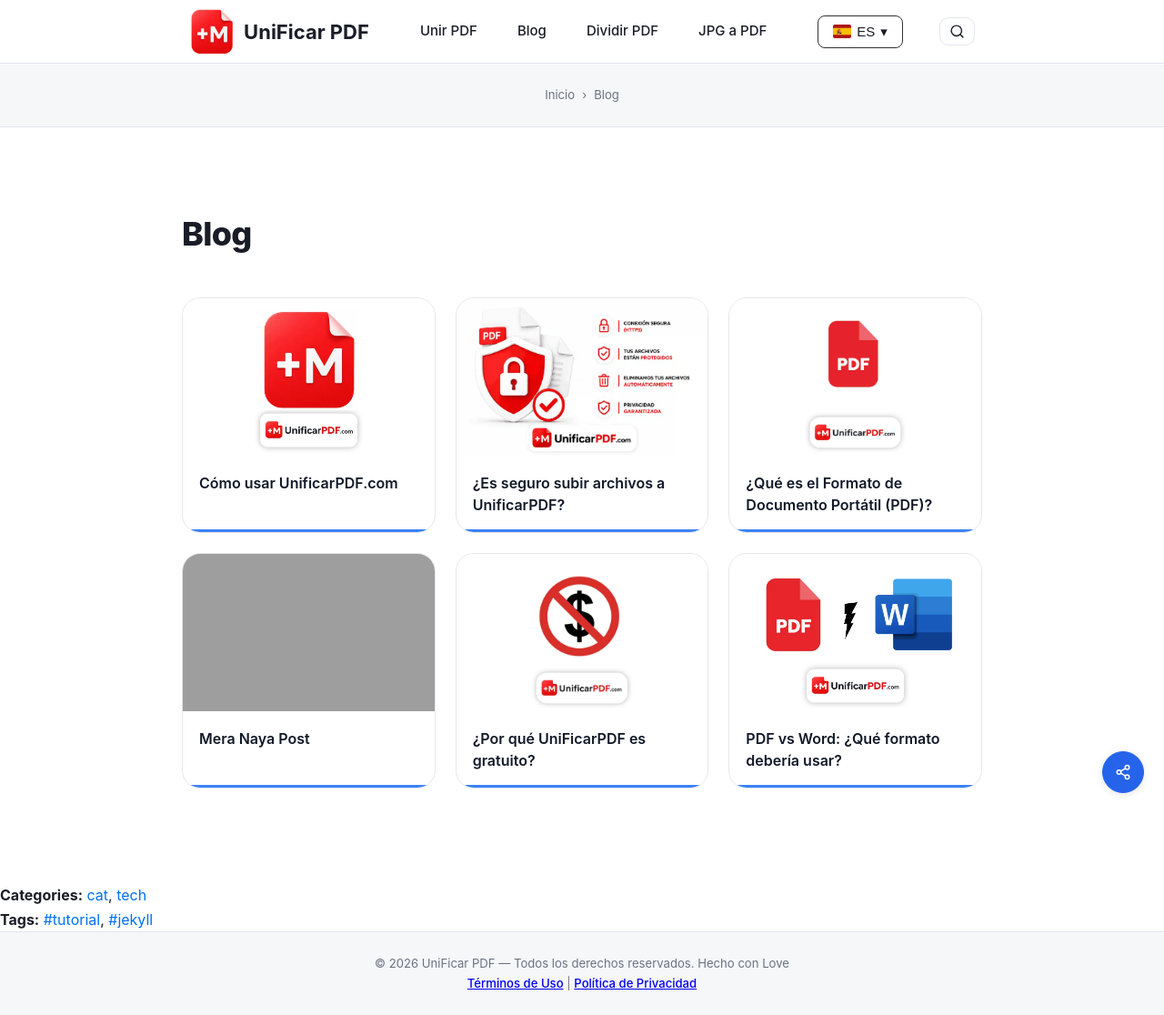
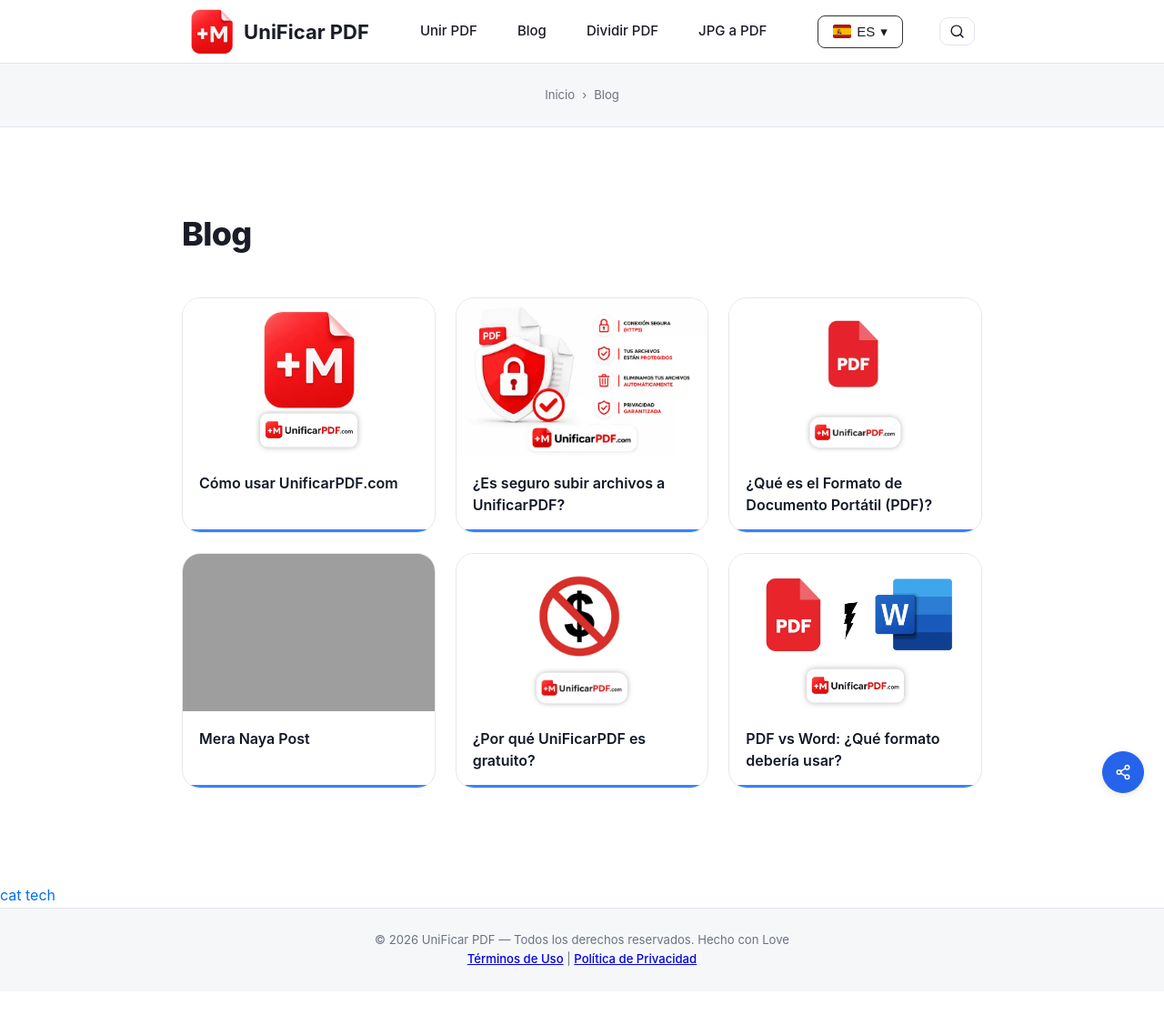
Before and after one commit to rforrupesh/jekyllmultilingual, a Jekyll site: the page built from _posts/es/2026-04-28-postcat.md, in a window 1280 px wide. Shown: the whole page at 91% size. Built offline with Jekyll 4.4.1, drawn with Linux system fonts in a browser that asks for light colours; after the commit the page ends 1090 px from its top, so only the background shows below that; grey boxes are pictures that could not be loaded.

Commit message:
Update blog.html

```diff
--- a/_layouts/blog.html
+++ b/_layouts/blog.html
@@ -115,18 +115,6 @@
 </section>
 
 
-<!-- Categories Display -->
-<div class="post-categories">
-  <strong>Categories:</strong>
-  {% for cat in page.category %}
-    <a href="{{ '/category.html' | relative_url }}?c={{ cat | slugify }}">{{ cat }}</a>{% unless forloop.last %}, {% endunless %}
-  {% endfor %}
-</div>
-
-<!-- Tags Display -->
-<div class="post-tags">
-  <strong>Tags:</strong>
-  {% for tag in page.tags %}
-    <a href="{{ '/tag.html' | relative_url }}?t={{ tag | slugify }}换">#{{ tag }}</a>{% unless forloop.last %}, {% endunless %}
-  {% endfor %}
-</div>
+{% for cat in page.categories %}
+  <a href="{{ '/category.html' | relative_url }}?c={{ cat | slugify }}">{{ cat }}</a>
+{% endfor %}
```
